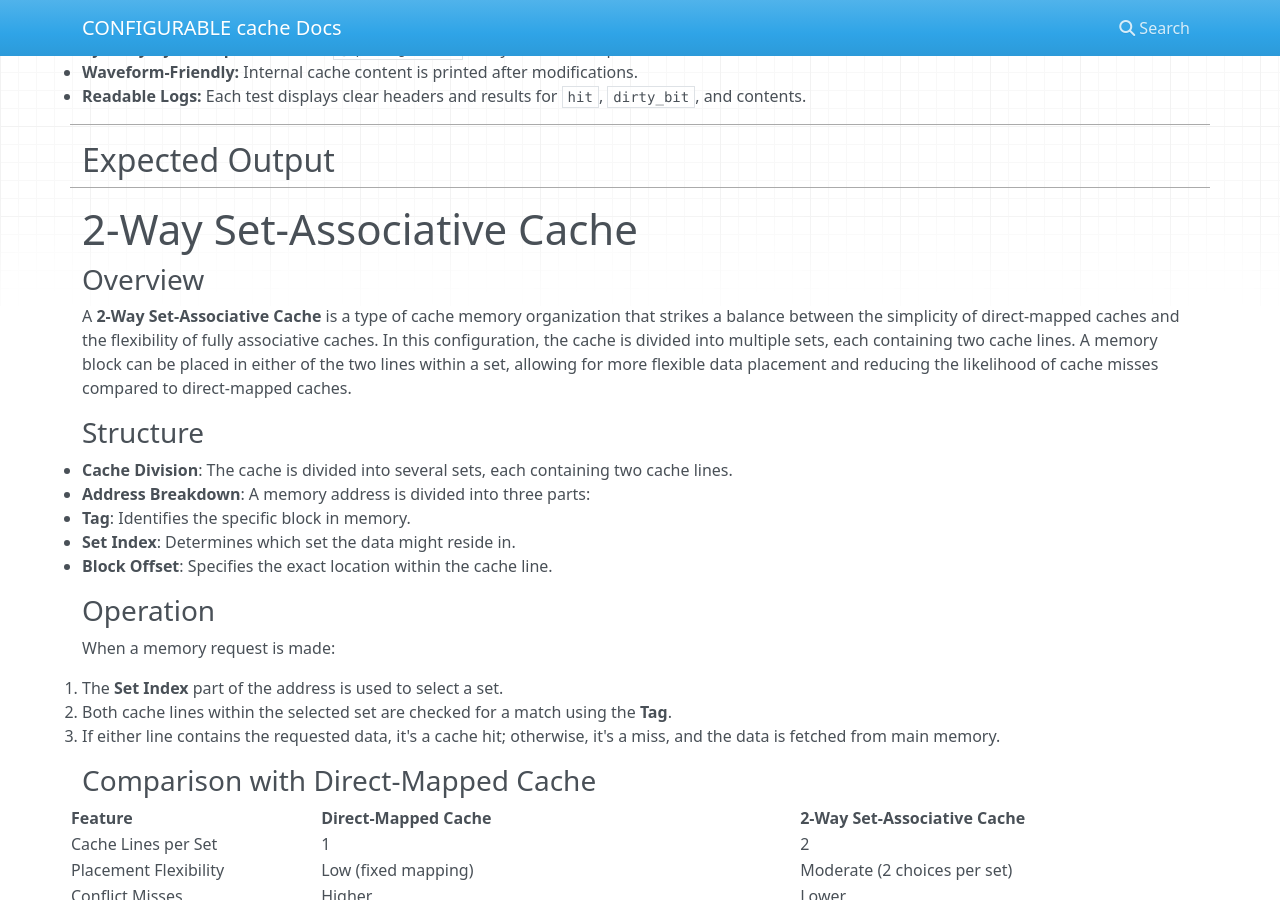
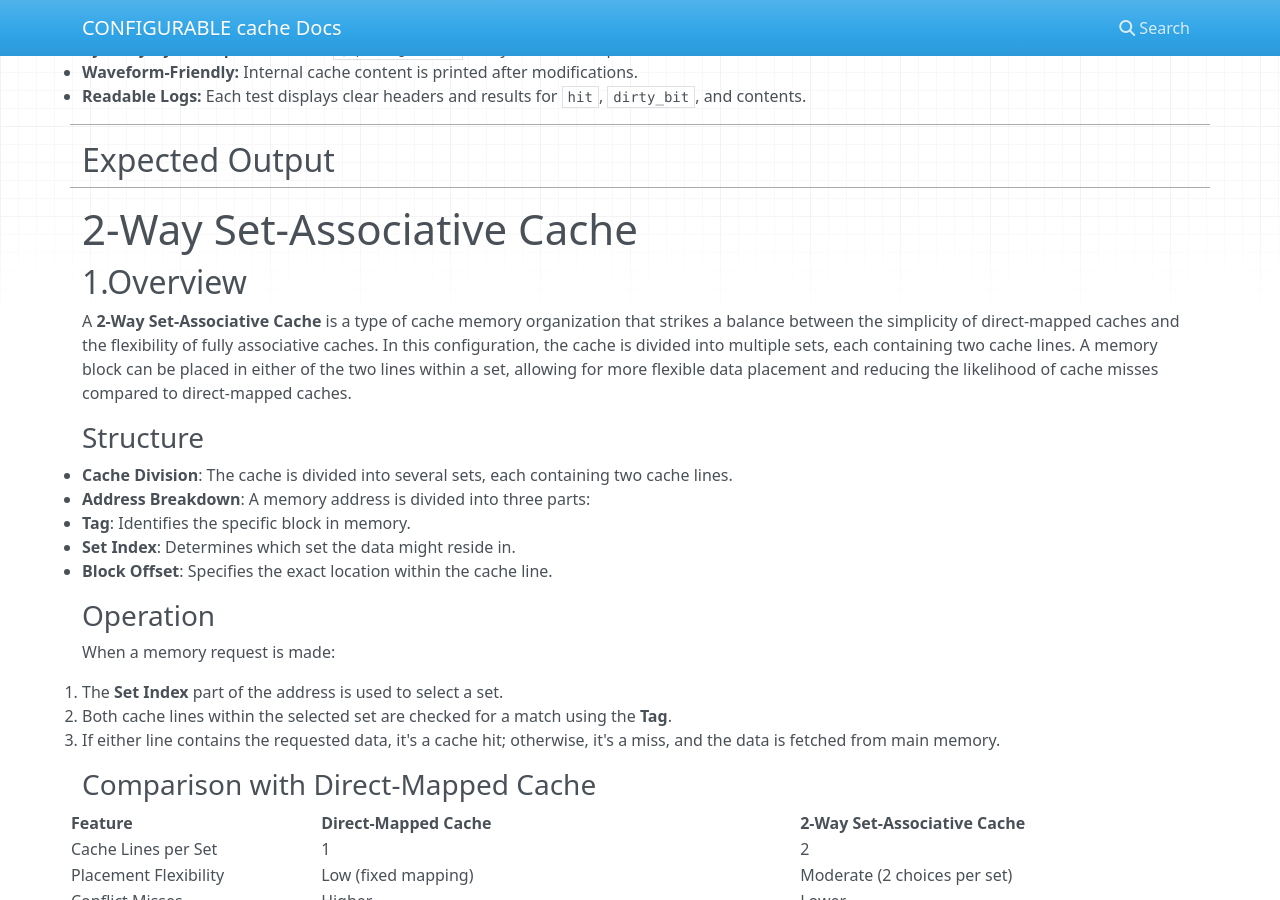
Before and after one commit to meds-ee-uet/Configurable-Cache, an MkDocs documentation site: the page built from Direct_Mapped_Cache/docs/index.md, in a window 1280 px wide and 900 px high, scrolled down 14010 px. Built offline with MkDocs 1.6.1, drawn with Linux system fonts in a browser that asks for light colours; nearby versions of some CDN libraries.

Commit message:
Update index.md

```diff
--- a/Direct_Mapped_Cache/docs/index.md
+++ b/Direct_Mapped_Cache/docs/index.md
@@ -567,7 +567,7 @@ The testbench runs a comprehensive set of operations designed to test key cache
 ---
 # 2-Way Set-Associative Cache
 
-### Overview
+## 1.Overview
 
 A **2-Way Set-Associative Cache** is a type of cache memory organization that strikes a balance between the simplicity of direct-mapped caches and the flexibility of fully associative caches. In this configuration, the cache is divided into multiple sets, each containing two cache lines. A memory block can be placed in either of the two lines within a set, allowing for more flexible data placement and reducing the likelihood of cache misses compared to direct-mapped caches.
 
```
